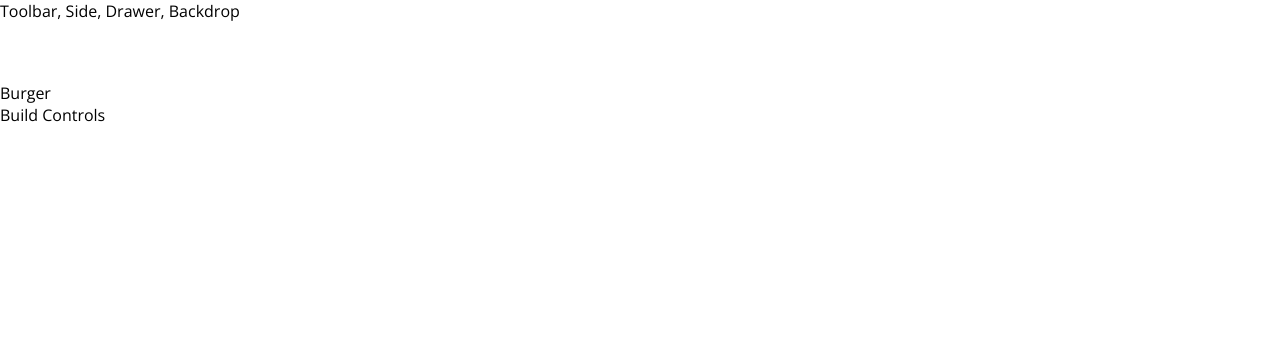
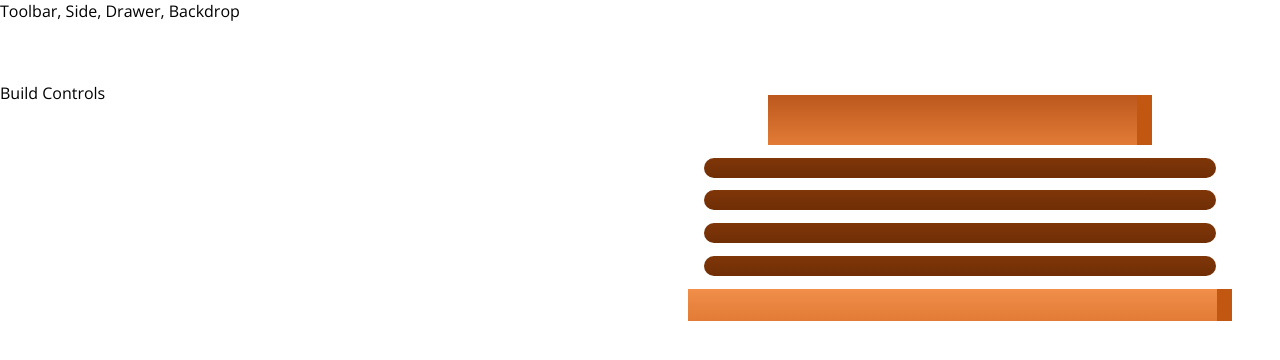
Before and after one commit to devartstar/Cake-Store, a React (Create React App) app: page / in a window 1280 px wide. Shown: the top 360 px of the page. Built offline with nearby package versions, Linux system fonts and the light colour scheme.

Commit message:
Displaying a Static Cake

```diff
--- a/src/components/Cake/Cake.js
+++ b/src/components/Cake/Cake.js
@@ -1,13 +1,20 @@
+import React from 'react';
+import classes from './Cake.module.css';
+import CakeIngredient from './CakeIngredient/CakeIngredient';
+
 /**
  * Cake design changes will be rendered from the change in the Cake Ingredients
  */
 
-import React from 'react'
-
-const Cake = () => {
+const Cake = (props) => {
     return (
-        <div>
-
+        <div className={classes.Cake}>
+            <CakeIngredient type="cake-top" />
+            <CakeIngredient type="icing-1" />
+            <CakeIngredient type="icing-2" />
+            <CakeIngredient type="icing-3" />
+            <CakeIngredient type="icing-4" />
+            <CakeIngredient type="cake-bottom" />
         </div>
     )
 }
--- /dev/null
+++ b/src/components/Cake/Cake.module.css
@@ -0,0 +1,19 @@
+.Cake{
+    position : absolute;
+    left: 50vw;
+    width : 50%;
+    margin : auto;
+    height: 250px;
+    overflow: scroll;
+    text-align: center;
+    font-weight: bold;
+    font-size: 1.2rem;
+}
+
+@media (max-width: 700px){
+    .Cake{
+        left : 0;
+        width : 100%;
+        height: 300px;
+    }
+}
--- a/src/components/Cake/CakeIngredient/CakeIngredient.js
+++ b/src/components/Cake/CakeIngredient/CakeIngredient.js
@@ -8,7 +8,7 @@ import classes from './CakeIngredient.module.css';
  * Also added Prop- Type Validiation
  */
 
-class CakeIngredient{
+class CakeIngredient extends Component{
     render(){
         let ingredient = null;
         switch(this.props.type){
@@ -21,22 +21,22 @@ class CakeIngredient{
             case('icing-1'):
                 ingredient = (
                     <div className = {classes.Icing1}>
-                        <div className = {classes.Chocolate}></div>
-                        <div className = {classes.Strawberry}></div>
+                        {/* <div className = {classes.Chocolate}></div> */}
+                        {/* <div className = {classes.Strawberry}></div> */}
                     </div>
                 );
                 break;
             case('icing-2'):
                 ingredient = (
                     <div className = {classes.Icing1}>
-                        <div className = {classes.Chocolate}></div>
+                        {/* <div className = {classes.Chocolate}></div> */}
                     </div>
                 );
                 break;
             case('icing-3'):
                 ingredient = (
                     <div className = {classes.Icing1}>
-                        <div className = {classes.Strawberry}></div>
+                        {/* <div className = {classes.Strawberry}></div> */}
                     </div>
                 );
                 break;
@@ -58,4 +58,4 @@ CakeIngredient.propTypes = {
     type: PropTypes.string.isRequired
 };
 
-export default burgerIngredient;
+export default CakeIngredient;
--- a/src/components/Cake/CakeIngredient/CakeIngredient.module.css
+++ b/src/components/Cake/CakeIngredient/CakeIngredient.module.css
@@ -47,7 +47,7 @@
     background: linear-gradient(#bf3813, #c45e38);
     margin: 2% auto;
 }
-
+/*
 .Chocolate {
     width: 10%;
     height: 15%;
@@ -110,3 +110,5 @@
     transform: rotate(90deg);
     box-shadow: inset 1px 3px #c9c9c9;
   }
+
+*/
--- a/src/containers/CakeBuilder/CakeBuilder.js
+++ b/src/containers/CakeBuilder/CakeBuilder.js
@@ -1,6 +1,6 @@
 import React, {Component} from 'react';
 import Aux from '../../hoc/Aux';
-
+import Cake from '../../components/Cake/Cake';
 /**
  * CakeBuilder is the MAIN PAGE where both
  * the cake ingredients
@@ -11,7 +11,7 @@ class CakeBuilder extends Component {
     render(){
         return(
             <Aux>
-                <div>Burger</div>
+                <Cake />
                 <div>Build Controls</div>
             </Aux>
         );
```
